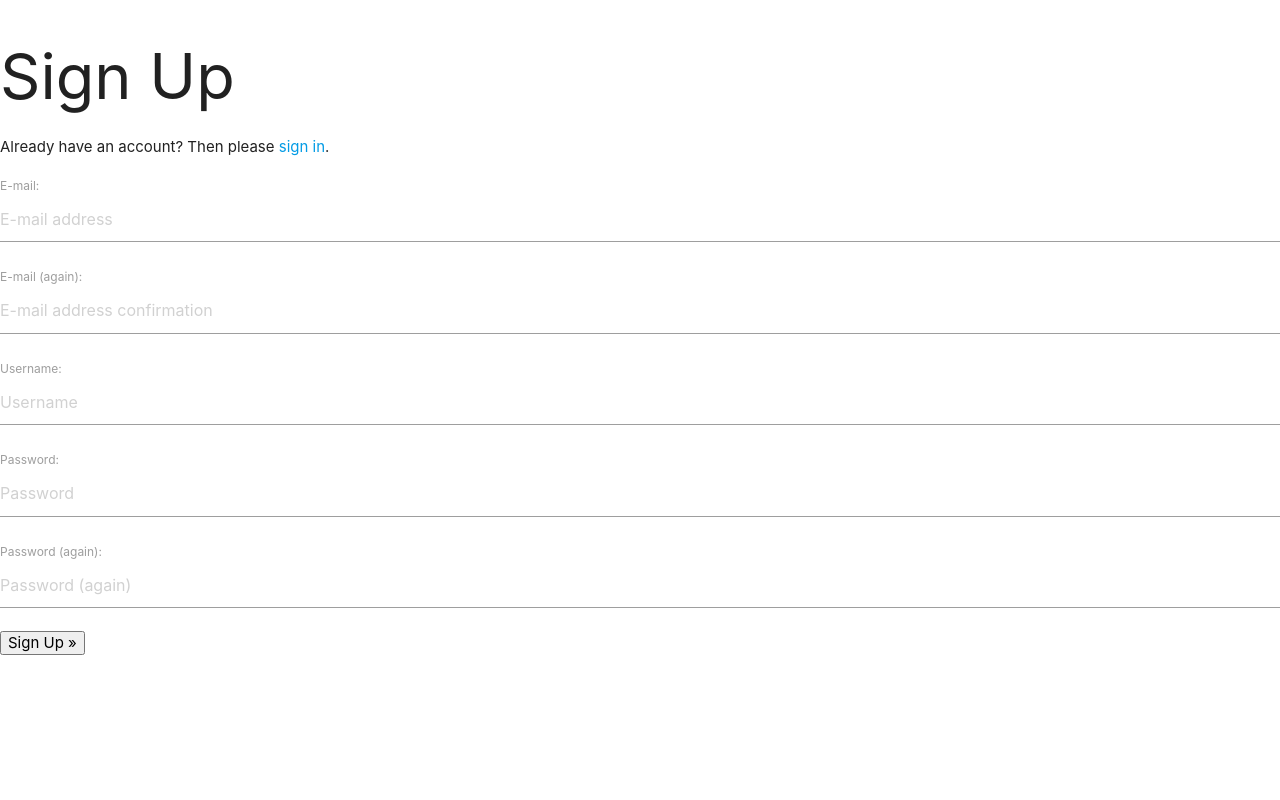
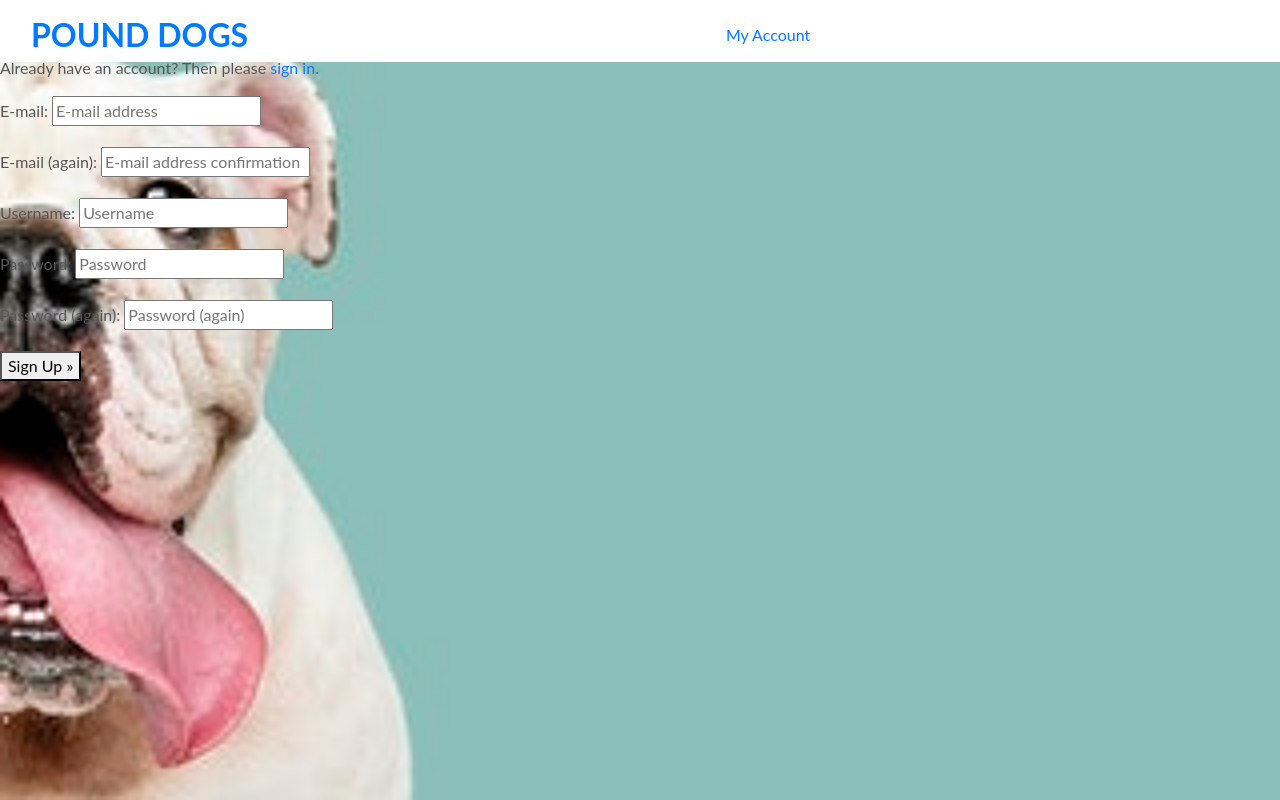
Before and after one commit to JamieWilson2000/pound-dog-MS4, a Django app: page /accounts/signup/ in a window 1280 px wide. Run offline with Django 3.2, Linux system fonts and the light colour scheme; parts of the project's set-up code (start-up, migrations or seed data) failed here and were passed over; some libraries are stand-ins or nearby versions.

Commit message:
Add elements to homepage and elements to css stylings

```diff
--- a/pound_dog/settings.py
+++ b/pound_dog/settings.py
@@ -151,6 +151,10 @@
 # https://docs.djangoproject.com/en/3.2/howto/static-files/
 
 STATIC_URL = '/static/'
+STATICFILES_DIRS = (os.path.join(BASE_DIR, 'static'),)
+
+MEDIA_URL = '/media/'
+MEDIA_ROOT = os.path.join(BASE_DIR, 'media')
 
 # Default primary key field type
 # https://docs.djangoproject.com/en/3.2/ref/settings/#default-auto-field
--- a/pound_dog/urls.py
+++ b/pound_dog/urls.py
@@ -15,9 +15,11 @@
 """
 from django.contrib import admin
 from django.urls import path, include
+from django.conf import settings
+from django.conf.urls.static import static
 
 urlpatterns = [
     path('admin/', admin.site.urls),
     path('accounts/', include('allauth.urls')),
     path('', include('home.urls')), # This tells project to access the urls.py in the home directory
-]
+] + static(settings.MEDIA_URL, document_root=settings.MEDIA_ROOT)
--- /dev/null
+++ b/static/css/base.css
@@ -0,0 +1,49 @@
+html {
+    height: 100%;
+}
+body {
+    background: url('/media/openingimage.jpg') no-repeat center center fixed;
+    background-size: cover;
+    height: calc(100vh - 164px);
+    color: #555;
+    font-family: 'Lato';
+}
+
+/* from Bulma */
+.icon {
+    align-items: center;
+    display: inline-flex;
+    justify-content: center;
+    height: 1.5rem;
+    width: 1.5rem;
+}
+
+.logo-font {
+    text-transform: uppercase;
+}
+
+.main-logo-link {
+    width: fit-content;
+}
+
+
+/* Media Queries */
+
+@media (min-width: 1200px) {
+    .container {
+        max-width: 80%;
+    }
+}
+
+@media (min-width: 992px) {
+    .fixed-top-desktop-only {
+        position:fixed;
+        top: 0;
+        right: 0;
+        left: 0;
+        z-index: 1030;
+    }
+    .header-container {
+        padding-top: 164px;
+    }
+}
--- a/static/css/style.css
+++ b/static/css/style.css
@@ -0,0 +1,51 @@
+
+/* MaterializeCSS */
+nav ul a,
+nav .brand-logo {
+  color: #444;
+}
+
+p {
+  line-height: 2rem;
+}
+
+.sidenav-trigger {
+  color: #26a69a;
+}
+
+.parallax-container {
+  min-height: 380px;
+  line-height: 0;
+  height: auto;
+  color: rgba(255,255,255,.9);
+}
+  .parallax-container .section {
+    width: 100%;
+  }
+
+@media only screen and (max-width : 992px) {
+  .parallax-container .section {
+    position: absolute;
+    top: 40%;
+  }
+  #index-banner .section {
+    top: 10%;
+  }
+}
+
+@media only screen and (max-width : 600px) {
+  #index-banner .section {
+    top: 0;
+  }
+}
+
+.icon-block {
+  padding: 0 15px;
+}
+.icon-block .material-icons {
+  font-size: inherit;
+}
+
+footer.page-footer {
+  margin: 0;
+}
--- a/templates/base.html
+++ b/templates/base.html
@@ -1,29 +1,74 @@
 {% load static %}
 
-<!DOCTYPE html>
+<!doctype html>
 <html lang="en">
+
 <head>
-   <!-- Required Meta Tags  -->
+  {% block meta %}
   <meta http-equiv="X-UA-Compatible" content="ie=edge">
-    <meta http-equiv="Content-Type" content="text/html; charset=UTF-8"/>
-    <meta name="viewport" content="width=device-width, initial-scale=1"/>
+  <meta charset="utf-8">
+  <meta name="viewport" content="width=device-width, initial-scale=1, shrink-to-fit=no">
+  {% endblock %}
 
+  {% block corecss %}
+  <link rel="stylesheet" href="https://stackpath.bootstrapcdn.com/bootstrap/4.4.1/css/bootstrap.min.css"
+    integrity="sha384-Vkoo8x4CGsO3+Hhxv8T/Q5PaXtkKtu6ug5TOeNV6gBiFeWPGFN9MuhOf23Q9Ifjh" crossorigin="anonymous">
+    <!-- put googlefont api here -->
+    <link rel="stylesheet" href="{% static 'css/base.css' %}">
+  {% endblock %}
 
-    <!-- CSS  -->
-    <link href="https://fonts.googleapis.com/icon?family=Material+Icons" rel="stylesheet">
-    <link href="css/materialize.css" type="text/css" rel="stylesheet" media="screen,projection"/>
-    <link href="static/css/style.css" type="text/css" rel="stylesheet" media="screen,projection"/>
-
-    <!--  Scripts-->
-    <script src="https://code.jquery.com/jquery-2.1.1.min.js"></script>
-    <script src="js/materialize.js"></script>
-    <script src="js/init.js"></script>
+  {% block corejs %}
+  <!-- add fontawesome link here -->
+  <script src="https://code.jquery.com/jquery-3.4.1.slim.min.js"
+    integrity="sha384-J6qa4849blE2+poT4WnyKhv5vZF5SrPo0iEjwBvKU7imGFAV0wwj1yYfoRSJoZ+n" crossorigin="anonymous">
+  </script>
+  <script src="https://cdn.jsdelivr.net/npm/popper.js@1.16.0/dist/umd/popper.min.js"
+    integrity="sha384-Q6E9RHvbIyZFJoft+2mJbHaEWldlvI9IOYy5n3zV9zzTtmI3UksdQRVvoxMfooAo" crossorigin="anonymous">
+  </script>
+  <script src="https://stackpath.bootstrapcdn.com/bootstrap/4.4.1/js/bootstrap.min.js"
+    integrity="sha384-wfSDF2E50Y2D1uUdj0O3uMBJnjuUD4Ih7YwaYd1iqfktj0Uod8GCExl3Og8ifwB6" crossorigin="anonymous">
+  </script>
+  {% endblock %}
 
   <title>Pound Dogs</title>
-
 </head>
 
 <body>
+  <header class="container-fluid fixed-top">
+    <div id="topnav" class="row bg-white pt-lg-2 d-none d-lg-flex">
+      <div class="col-12 col-lg-4 my-auto py-1 py-lg-0 text-center text-lg-left">
+        <a href="{% url 'home' %}" class="nav-link main-logo-link">
+          <h2 class="logo-font text-black my-0"><strong>Pound Dogs</strong></h2>
+        </a>
+      </div>
+      <div class="col-12 col-lg-4 my-auto py-1 py-lg-0">
+        <ul class="list-inline list-unstyled text-center text-lg-right my-0">
+          <li class="list-inline-item dropdown">
+            <a href="#" class="text-black nav-link" id="user-options" data-toggle="dropdown" aria-haspopup="true"
+              aria-expanded="false">
+              <div class="text-center">
+                <div><i class="fas fa-user fa-lg"></i></div>
+                <p class="my-0">My Account</p>
+              </div>
+            </a>
+            <div class="dropdown-menu border-0" aria-labelledby="user-options">
+              {% if request.user.is_authenticated %}
+              {% if request.user.is_superuser %}
+              {% endif %}
+              <a href="" class="dropdown-item">My Profile</a>
+              <a href="{% url 'account_logout' %}" class="dropdown-item">Log Out</a>
+              {% else %}
+              <a href="{% url 'account_signup' %}" class="dropdown-item">Register</a>
+              <a href="{% url 'account_login' %}" class="dropdown-item">Log In</a>
+              {% endif %}
+            </div>
+          </li>
+          <li class="list-inline-item"></li>
+        </ul>
+      </div>
+      <div class="col-12 col-lg-4 my-auto py-1 py-lg-0"></div>
+    </div>
+  </header>
 
   {% if messages %}
   <div class="message-container"></div>
@@ -39,4 +84,5 @@
   {% endblock %}
 
 </body>
+
 </html>
```
Also changed, not shown: home/templates/home/index.html (+25 -1 lines), media/openingimage.jpg (added). Lines whose indentation alone changed are shown as unchanged.
